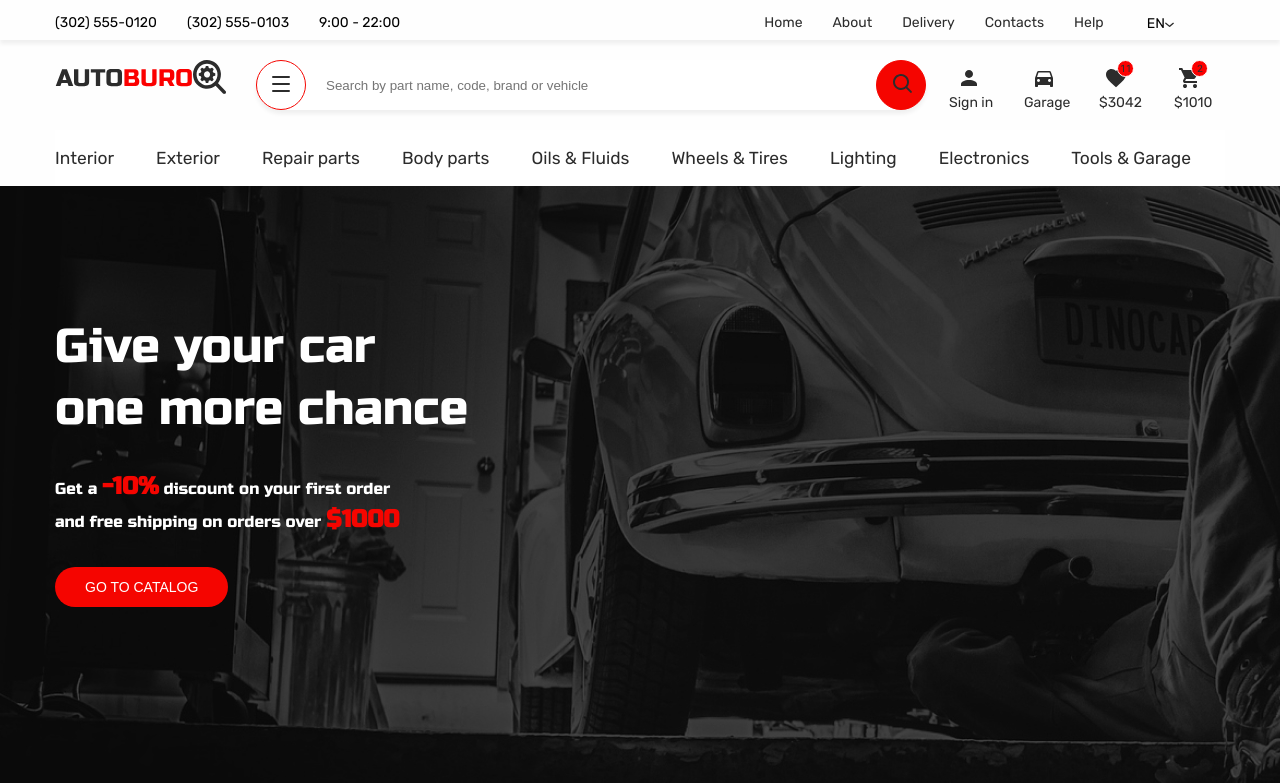
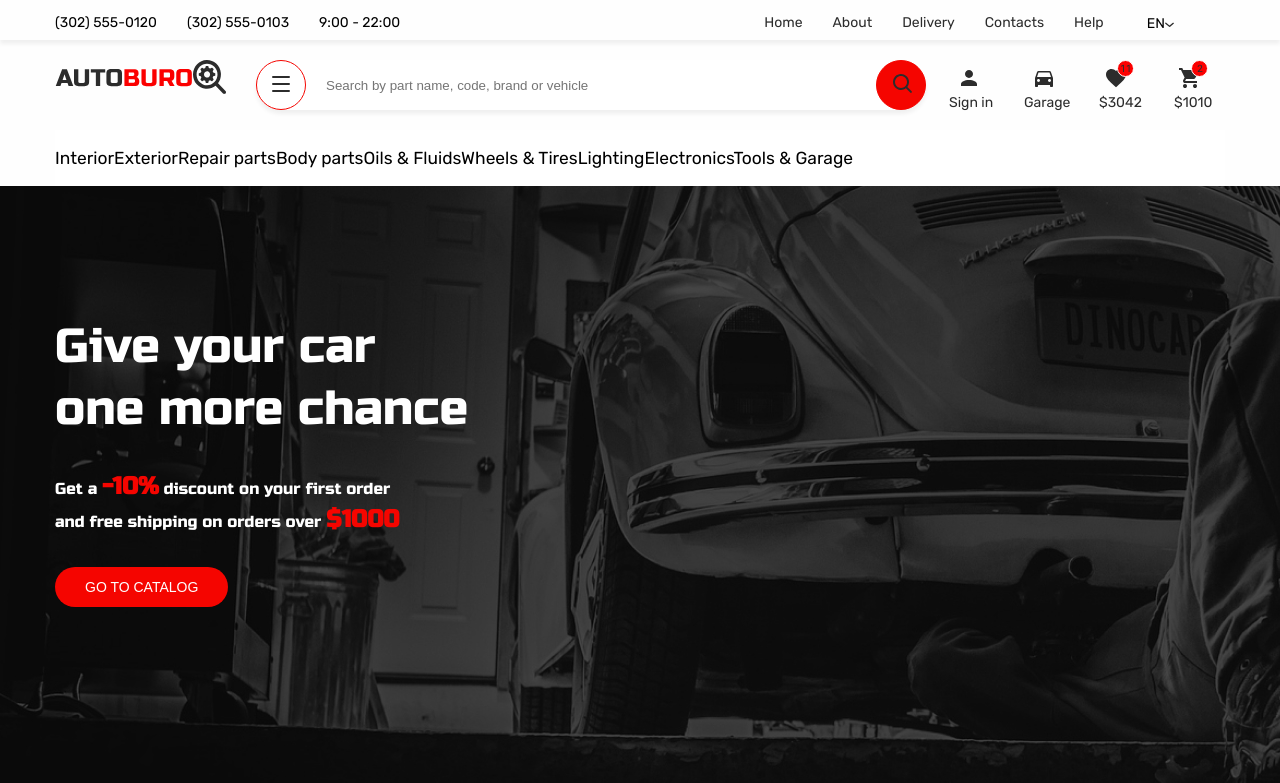
Before and after one commit to prosvitco-artur/CarBuro, a React (Create React App) app in the folder client/: page / in a window 1280 px wide. Shown: the top 783 px of the page. Built offline with nearby package versions, Linux system fonts and the light colour scheme.

Commit message:
Fix some error wrong

```diff
--- a/client/src/components/Header/CategoryNav.jsx
+++ b/client/src/components/Header/CategoryNav.jsx
@@ -1,6 +1,5 @@
 import { connect } from "react-redux";
 import { NavLink } from "react-router-dom";
-import { getProductCategory } from "../../redux/ProductReduser";
 import React, {useState} from "react";
 
 const CategoryNav = (props) => {
@@ -25,7 +24,7 @@ const CategoryNav = (props) => {
     return (
         <div>
             <div className="container category_menu rubik_regular background_white">
-                {Object.keys(props.categories).map(key => <a onClick = {()=>showCurrentCategory()}><span className="pointer_red">{key}</span></a>)}
+                {Object.keys(props.categories).map(key => <span key={key} onClick = {()=>showCurrentCategory()}><span className="pointer_red">{key}</span></span>)}
             </div>
             {category &&
             <div className="container cat-list grid grid_columns_6 grid_gap_30_20 rubik_regular">
@@ -38,7 +37,7 @@ const CategoryNav = (props) => {
 
 let CategoryTitle = (props) => {
     return (<NavLink to="/catalog">
-        <div className="item"><img src={props.image} alt={"Mirrors" + "test"} /><p>{props.name}</p></div>
+        <div className="item"><img src={props.image} alt="Mirrors"/><p>{props.name}</p></div>
     </NavLink>)
 }
 let mapStateToProps = (state) => {
--- a/client/src/components/prototype/CatalogCart.jsx
+++ b/client/src/components/prototype/CatalogCart.jsx
@@ -1,5 +1,4 @@
 import { NavLink } from 'react-router-dom';
-import SparkPlugs from '../../common/img/nessesary/spark-plugs.png';
 
 const CatalogCart = (props) => {
     return (
--- a/client/src/components/prototype/PoductCart.jsx
+++ b/client/src/components/prototype/PoductCart.jsx
@@ -1,7 +1,4 @@
 import Disc from '../../common/img/disc.png'
-import Rainbow from '../../common/img/rainbow.png'
-import Wheel from '../../common/img/wheel.png'
-import Radiator from '../../common/img/radiator.png'
 import { NavLink } from 'react-router-dom'
 
 
--- a/client/src/routes.js
+++ b/client/src/routes.js
@@ -1,5 +1,5 @@
 import Catalog from "./components/Catalog/Catalog";
-import ProductSingle from "./components/ProductSingle/ProductSingle";
+import Product from "./pages/Product";
 import Admin from "./pages/Admin";
 import Home from "./pages/Home";
 import { ADMIN_ROUTE, CATEGORY_ROUTE, HOME_ROUTE, PRODUCT_ROUTE } from "./utils/consts";
@@ -21,6 +21,6 @@ export const publicRoutes = [
     },
     {
         path: PRODUCT_ROUTE + '/:id',
-        Component: ProductSingle
+        Component: Product
     },
 ];
```
Also changed, not shown: client/src/pages/Product.jsx (renamed from client/src/components/ProductSingle/ProductSingle.jsx, +5 -5 lines).
